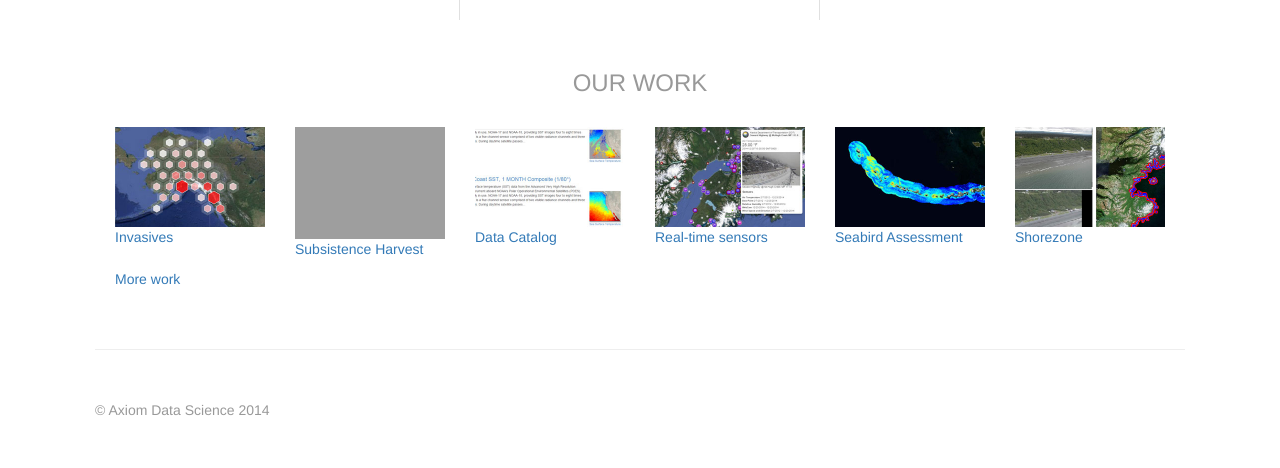
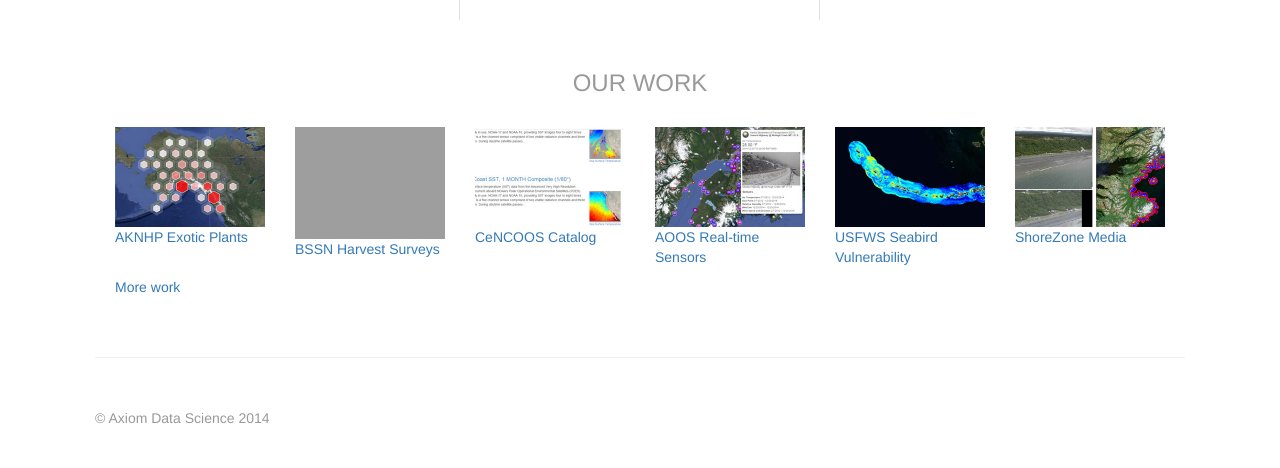
Before and after one commit to axiom-data-science/axiom-data-science.github.io, a PHP site: page /_site/index.html in a window 1280 px wide. Shown: the part 824-1292 px from the top of the page. Before the commit the page ends 1239 px from the top, so only its background shows below. Run offline with PHP 8.4, Linux system fonts and the light colour scheme; grey boxes labelled with a size stand in for pictures from a placeholder-image service; some libraries are stand-ins or nearby versions; grey boxes are pictures that could not be loaded.

Commit message:
update thumbs and highlights - shorezone, bssn

```diff
--- a/_site/index.html
+++ b/_site/index.html
@@ -93,7 +93,7 @@
 
      <div class="intro-wrap">
           <div class="intro">
-          <img src="/assets/images/sea-ice-head-large.jpg" class="img-responsive" />
+          <img src="/assets/images/sea-ice-head-large.jpg" class="img-responsive" height="500" />
           <!-- <img src="../assets/images/dall-porpoise-head.jpg" class="img-responsive" /> -->
           <!-- <img src="../assets/images/cirt-head.jpg" class="img-responsive" /> -->
             <div class="overlay">
@@ -213,7 +213,7 @@
 
     <a href="/projects/akepic/"><div class="col-md-2 col-sm-4">
       <img src="/assets/page_content/projects/akepic.thumb.jpg" class="img-responsive" />
-      <p>Invasives</p>
+      <p>AKNHP Exotic Plants</p>
     </div></a>
 
 
@@ -225,7 +225,7 @@
 
     <a href="/projects/bering-sea-subnetwork-harvest/"><div class="col-md-2 col-sm-4">
       <img src="/assets/page_content/projects/bssn.thumb.jpg" class="img-responsive" />
-      <p>Subsistence Harvest</p>
+      <p>BSSN Harvest Surveys</p>
     </div></a>
 
 
@@ -235,7 +235,7 @@
 
     <a href="/projects/cencoos-data-catalog/"><div class="col-md-2 col-sm-4">
       <img src="/assets/page_content/projects/catalog.thumb.jpg" class="img-responsive" />
-      <p>Data Catalog</p>
+      <p>CeNCOOS Catalog</p>
     </div></a>
 
 
@@ -257,7 +257,7 @@
 
     <a href="/projects/real-time-sensors/"><div class="col-md-2 col-sm-4">
       <img src="/assets/page_content/projects/sensors.thumb.jpg" class="img-responsive" />
-      <p>Real-time sensors</p>
+      <p>AOOS Real-time Sensors</p>
     </div></a>
 
 
@@ -267,7 +267,7 @@
 
     <a href="/projects/seabird-vulnerability-assessment/"><div class="col-md-2 col-sm-4">
       <img src="/assets/page_content/projects/al-seabirds.thumb.jpg" class="img-responsive" />
-      <p>Seabird Assessment</p>
+      <p>USFWS Seabird Vulnerability</p>
     </div></a>
 
 
@@ -277,7 +277,7 @@
 
     <a href="/projects/shorezone/"><div class="col-md-2 col-sm-4">
       <img src="/assets/page_content/projects/shorezone.thumb.jpg" class="img-responsive" />
-      <p>Shorezone</p>
+      <p>ShoreZone Media</p>
     </div></a>
 
 
--- a/assets/styles/styles.css
+++ b/assets/styles/styles.css
@@ -40,6 +40,8 @@ button.navbar-toggle {
 	padding-left:40px;
 	padding-right:40px;
 }
+
+
 
 #top-nav{
 	padding-right:20px;
@@ -186,6 +188,15 @@ filter: progid:DXImageTransform.Microsoft.gradient( startColorstr='#e6273547', e
 
 }
 
+.content img.pull-right{
+	margin-right:0px;
+}
+
+.content img.pull-left{
+	margin-left:0px;
+}
+
+
 form{
 	margin-top:50px;
 }
```
Also changed, not shown: _site/assets/styles/styles.css (+11 -0 lines), projects/bering-sea-subnetwork-harvest.md (+31 -0 lines), projects/shorezone.md (+26 -1 lines), assets/page_content/projects/bssn/filter.jpg (added), assets/page_content/projects/bssn/filter.small.jpg (added), assets/page_content/projects/bssn/graph.jpg (added), assets/page_content/projects/bssn/graph.small.jpg (added), assets/page_content/projects/bssn/polygon.small.jpg (added), assets/page_content/projects/shorezone/shorezone01.med.jpg (added), assets/page_content/projects/shorezone/shorezoneA.small.jpg, assets/page_content/projects/shorezone/shorezoneB.small.jpg, assets/page_content/projects/shorezone/shorezoneC.small.jpg.
